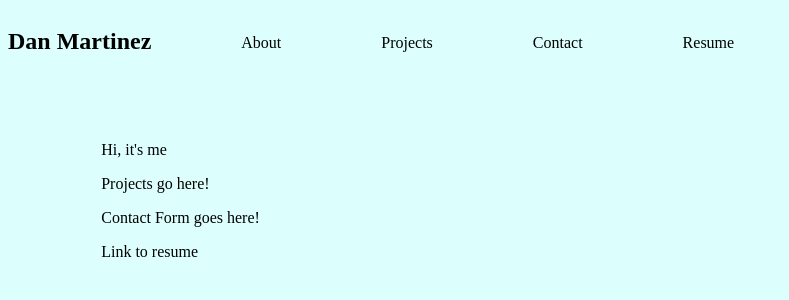
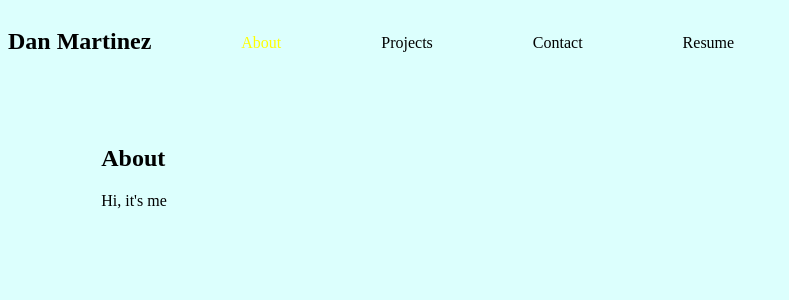
Before and after one commit to DanM1996/my-portfolio, a React (Create React App) app: page / in a window 1280 px wide. Shown: the top 300 px of the page, without its empty margins (0-789 px from the left). Built offline with nearby package versions, Linux system fonts and the light colour scheme.

Commit message:
click functionality works, tab name changes based on active page, active page is highlighted when clicked

```diff
--- a/src/App.js
+++ b/src/App.js
@@ -1,13 +1,15 @@
-import React from 'react';
+import React, { useState } from 'react';
 import Nav from './components/Nav';
 import About from './components/About';
 import Projects from './components/Projects';
 import Contact from './components/Contact';
 import Resume from './components/Resume';
+import Pages from './components/Pages';
 // import './App.css';
 
 function App() {
-  const navCategories = [
+  // array brackets make it so pages only takes in the values in the useState function
+  const [pages] = useState([
     {
       id: 1,
       name: 'About'
@@ -24,15 +26,20 @@ function App() {
       id: 4,
       name: 'Resume'
     }
-  ];
+  ]);
+
+  const [currentPage, setCurrentPage] = useState(pages[0])
+  console.log(currentPage.name);
   return (
     <div>
-      <Nav navCategories={navCategories}></Nav>
+      <Nav
+      // assinging props the value of the variables on this page, keeping names the same for continuity
+      pages={pages}
+      currentPage={currentPage}
+      setCurrentPage={setCurrentPage}
+      ></Nav>
       <main>
-        <About></About>
-        <Projects></Projects>
-        <Contact></Contact>
-        <Resume></Resume>
+        <Pages currentPage={currentPage}></Pages>
       </main>
     </div>
   );
--- a/src/components/Nav/index.js
+++ b/src/components/Nav/index.js
@@ -1,47 +1,28 @@
-import React from 'react';
+import React, { useEffect } from 'react';
 import Projects from '../Projects';
 
 
 function Nav(props) {
+    const { pages = [], setCurrentPage, currentPage } = props;
+    // function loadComponent() {
+    //     console.log(currentPage.name);
+    // }
+
+    // useEffect function triggers everytime currentPage changes (category value) and changes the document title to mirror the page we're on
+    useEffect(() => {
+        document.title = currentPage.name
+    }, [currentPage])
+
     return (
-        // <header className="flex-row space-1">
-        //     <h2>
-        //         My Portfolio
-        //     </h2>
-        //     <nav>
-        //         <ul className="flex-row nav-spacing">
-        //             <li className="li-spacing">
-        //                 <a href="/">
-        //                     About Me
-        //                 </a>
-        //             </li>
-        //             <li className="li-spacing">
-        //                 <a href="#projects">
-        //                     My Projects
-        //                 </a>
-        //             </li>
-        //             <li className="li-spacing">
-        //                 <a href="#contact">
-        //                     Contact
-        //                 </a>
-        //             </li>
-        //             <li className="li-spacing">
-        //                 <a href="#resume">
-        //                     Resume
-        //                 </a>
-        //             </li>
-        //         </ul>
-        //     </nav>
-        // </header>
         <header className="flex-row space-1">
             <h2>
                 Dan Martinez
             </h2>
             <nav>
-            <ul className="flex-row nav=spacing">
-                {props.navCategories.map(nav => (
-                    <li className="li-spacing" key={nav.id}>
-                       <span>{nav.name}</span>
+            <ul className="flex-row nav-spacing">
+                {pages.map(navItem => (
+                    <li className={`li-spacing ${currentPage.name === navItem.name && 'navActive'}`} key={navItem.id}>
+                       <span onClick={() => { setCurrentPage(navItem) }}>{navItem.name}</span>
                     </li>
                 ))}
             </ul>
--- /dev/null
+++ b/src/components/Pages/index.js
@@ -0,0 +1,32 @@
+import React from 'react';
+import About from '../About';
+import Contact from '../Contact';
+import Projects from '../Projects';
+import Resume from '../Resume';
+
+function Pages({ currentPage }) {
+    const renderPage = () => {
+        switch(currentPage.name) {
+            case 'Projects':
+                return <Projects />;
+            case 'Contact':
+                return <Contact />;
+            case 'Resume':
+                return <Resume />;
+            default:
+                return <About />;
+        }
+    }
+    return (
+        <>
+        <h2>
+            {currentPage.name}
+        </h2>
+        <div>
+        {renderPage()}
+        </div>
+        </>
+    )
+};
+
+export default Pages;
--- a/src/index.css
+++ b/src/index.css
@@ -31,3 +31,7 @@ main {
 a {
   text-decoration: none;
 }
+
+.navActive {
+  color: yellow;
+}
```
